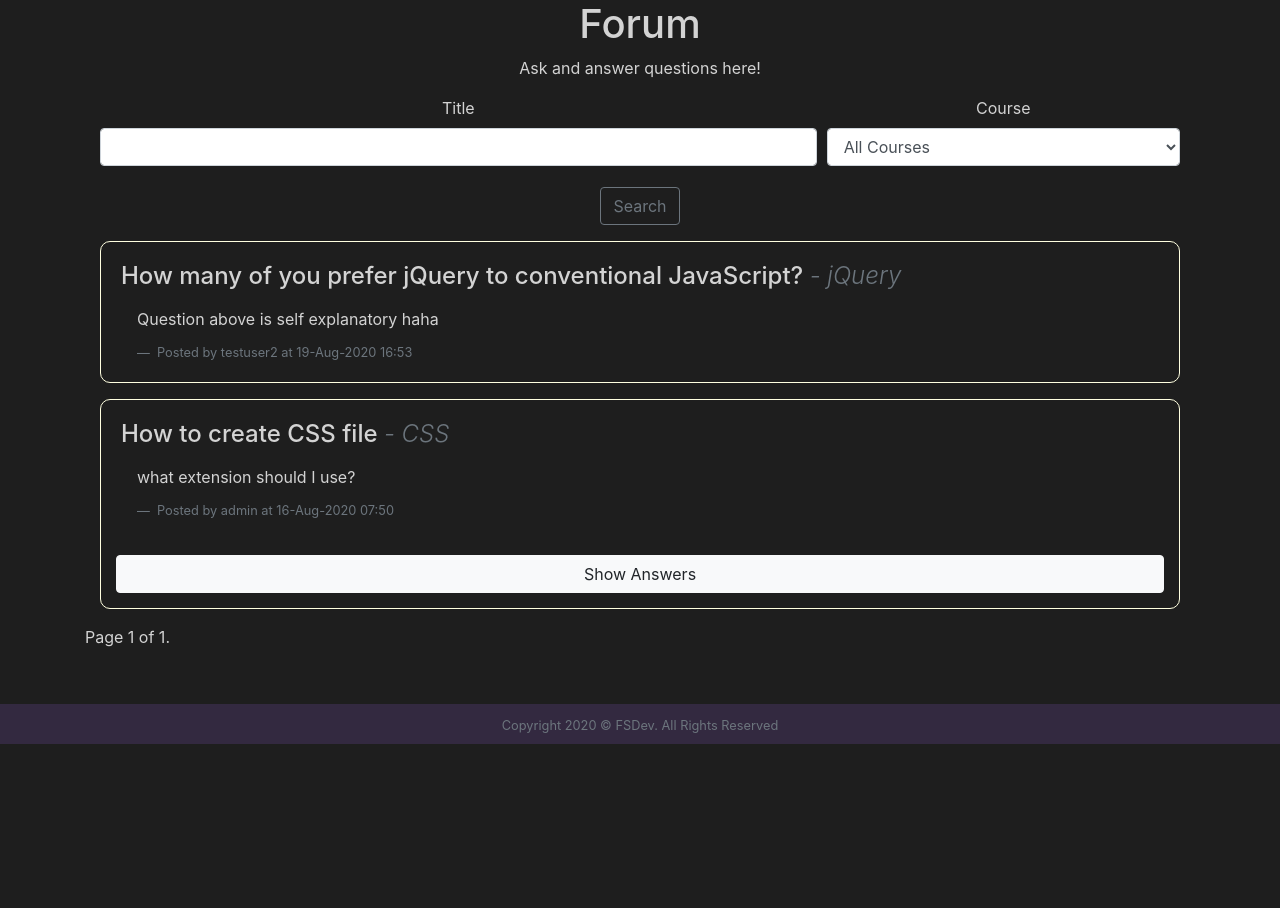
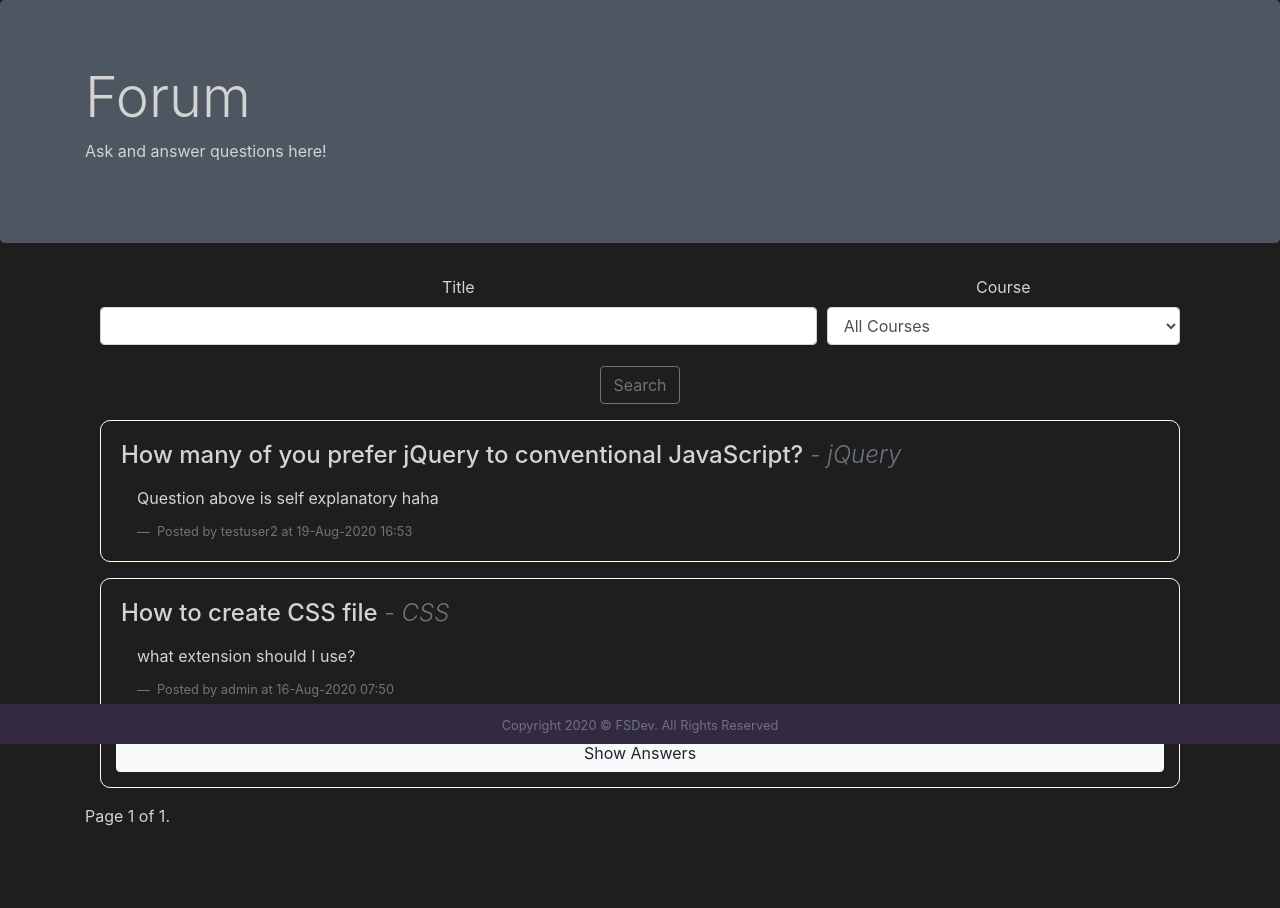
Before and after one commit to zuanming/fourthrepo, a Django app: page /forum/ in a window 1280 px wide. Shown: the part 56-964 px from the top of the page. Before the commit the page ends 800 px from the top, so only its background shows below. Run offline with Django 3.2, Linux system fonts and the light colour scheme; data comes from the database, SQL or seed files in the repository; some libraries are stand-ins or nearby versions.

Commit message:
added jumbotron header to forum

```diff
--- a/forum/templates/forum/index.template.html
+++ b/forum/templates/forum/index.template.html
@@ -3,14 +3,13 @@
 {% load crispy_forms_tags %}
 
 {% block content %}
+<div class="jumbotron">
+    <div class="container">
+      <h1 class="display-4">Forum</h1>
+      <p>Ask and answer questions here!</p>
+    </div>
+</div>
 <div class="container">
-  <div class="text-center">
-    <h1>Forum</h1>
-    <p>
-      Ask and answer questions here!
-    </p>
-  </div>
-
   <div class="container text-center">
     <form method="GET">
       <div class="form-row">
```
